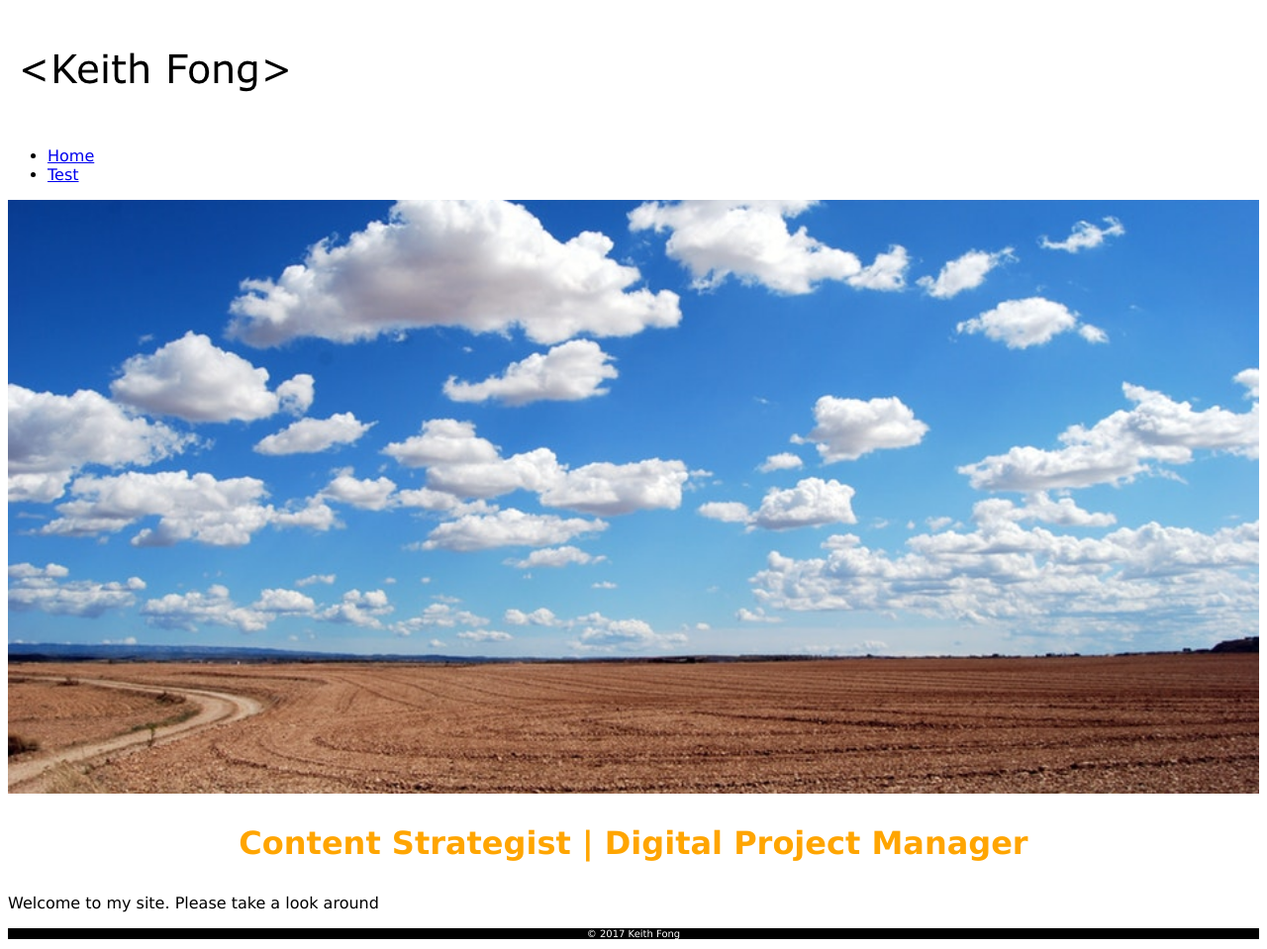
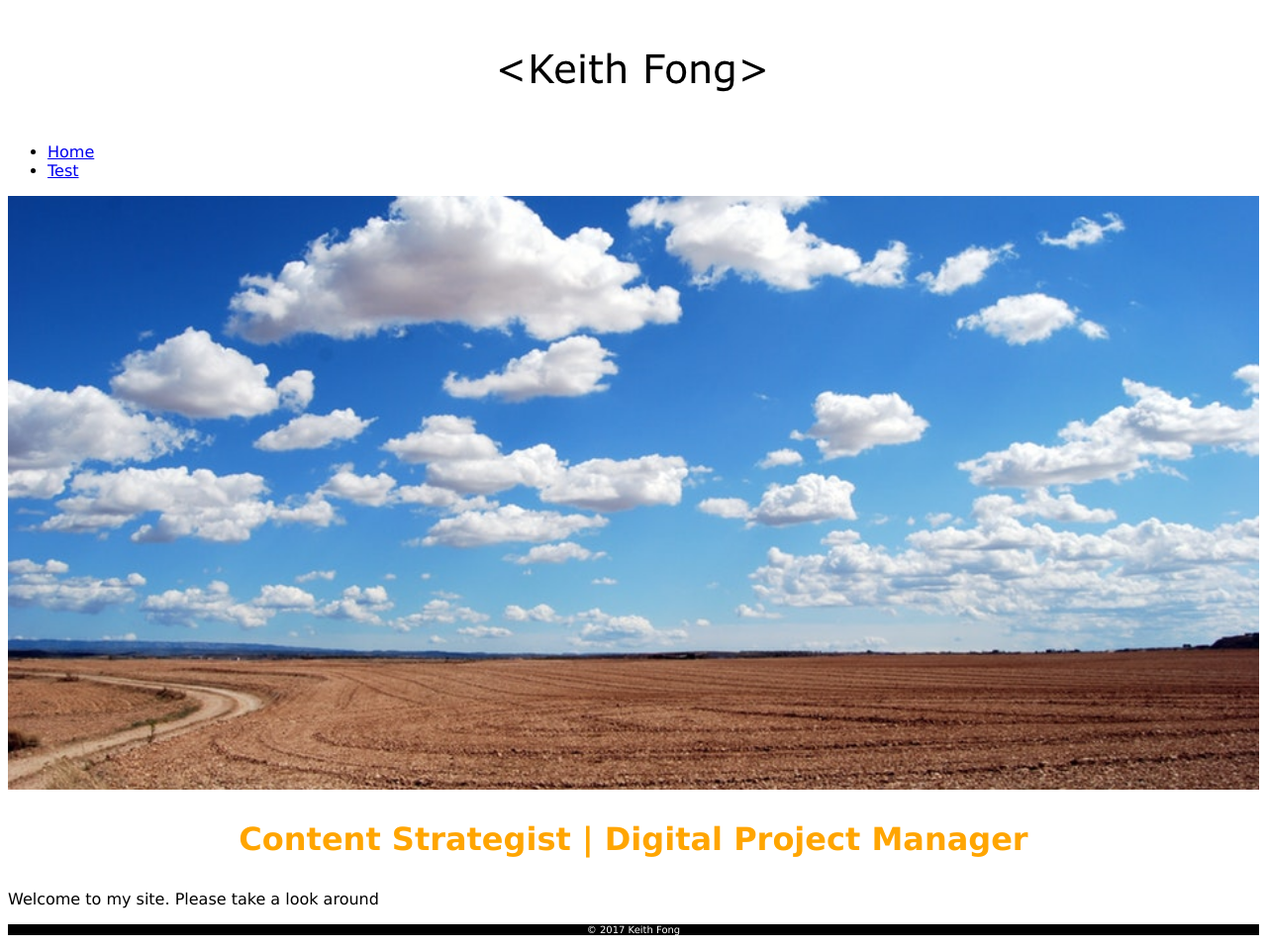
Before and after one commit to hikeithf/hikeithf.github.io, a Jekyll site: the page index.html, which Jekyll copies as it is, in a window 1280 px wide. Shown: the whole page at 99% size. Built offline with Jekyll 4.4.1, drawn with Linux system fonts in a browser that asks for light colours.

Commit message:
Update index.html

```diff
--- a/index.html
+++ b/index.html
@@ -7,8 +7,8 @@
 </head>
   <!-- Body -->
 <body>
-<div class="logo">
-  <img src="/Group 29.png" alt="Keith Fong" />
+<div class="logo-image">
+  <img class="logo" src="/Group 29.png" alt="Keith Fong" />
   </div>
 <ul id="nav">
   <li><a href="/">Home</a></li>
```
